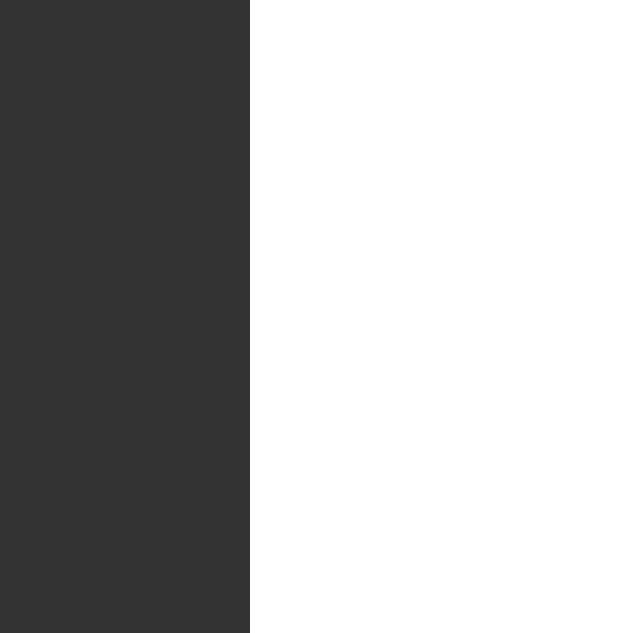
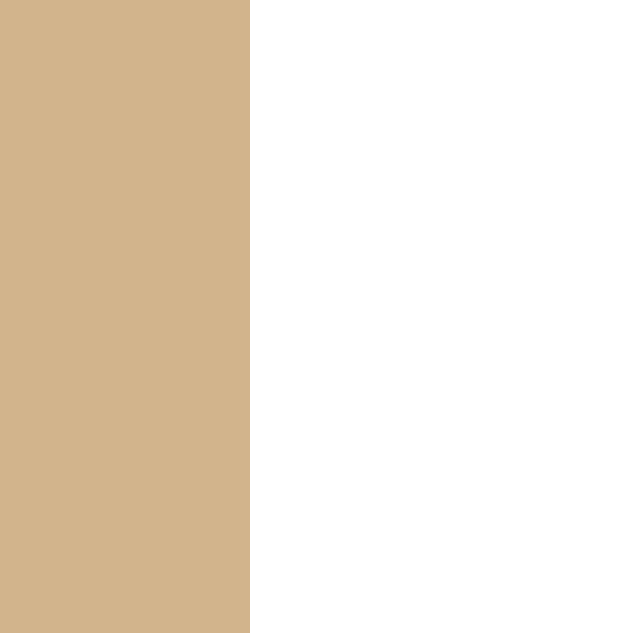
Before and after one commit to hpatel3747/hpatel3747.github.io, a plain HTML site: page index.html in a window 1280 px wide. Shown: the part 167-800 px from the top of the page, without its empty margins (0-640 px from the left). Drawn offline with Linux system fonts and the light colour scheme.

Commit message:
Documentation

```diff
--- a/index.html
+++ b/index.html
@@ -16,8 +16,8 @@
         .sidebar {
             width: 250px;
             height: 100vh;
-            background-color: #333;
-            color: #D2B48C;
+            background-color: #D2B48C;
+            color: #333;
             padding-top: 20px;
             position: fixed;
         }
```
